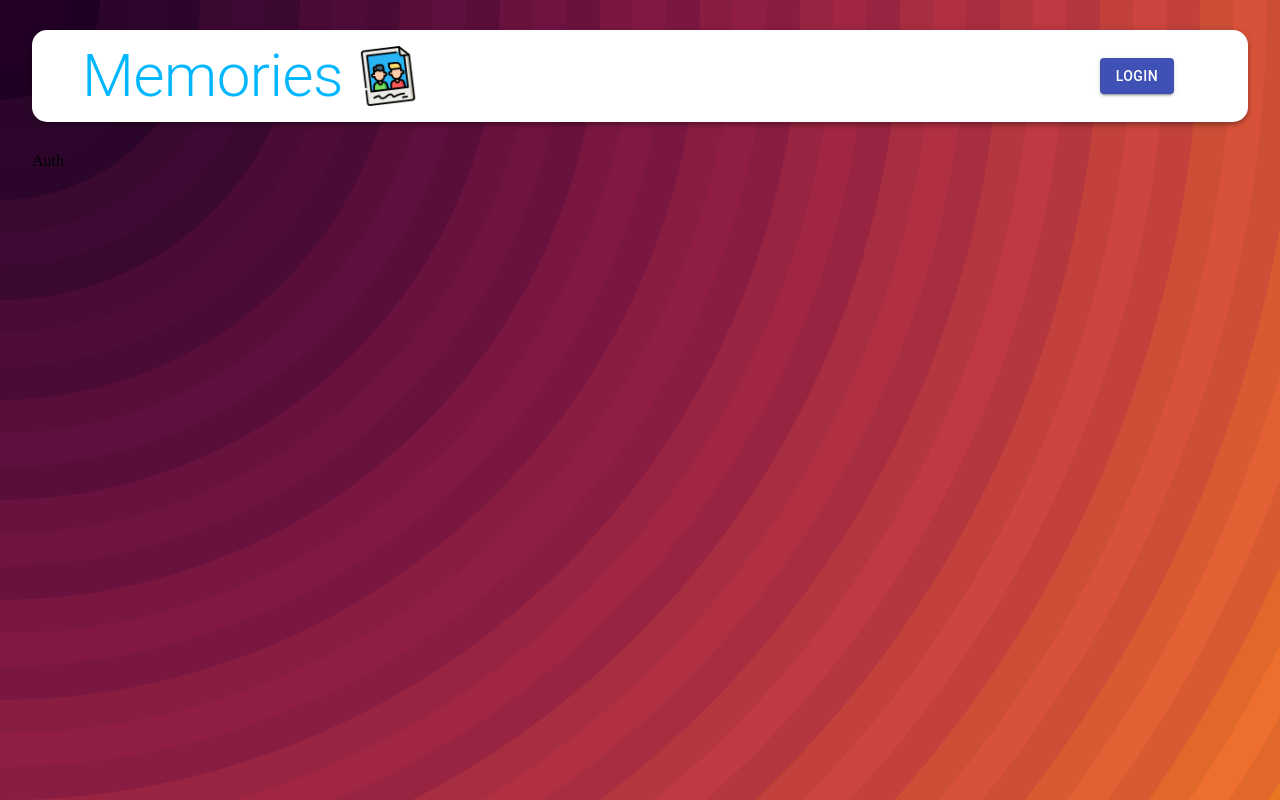
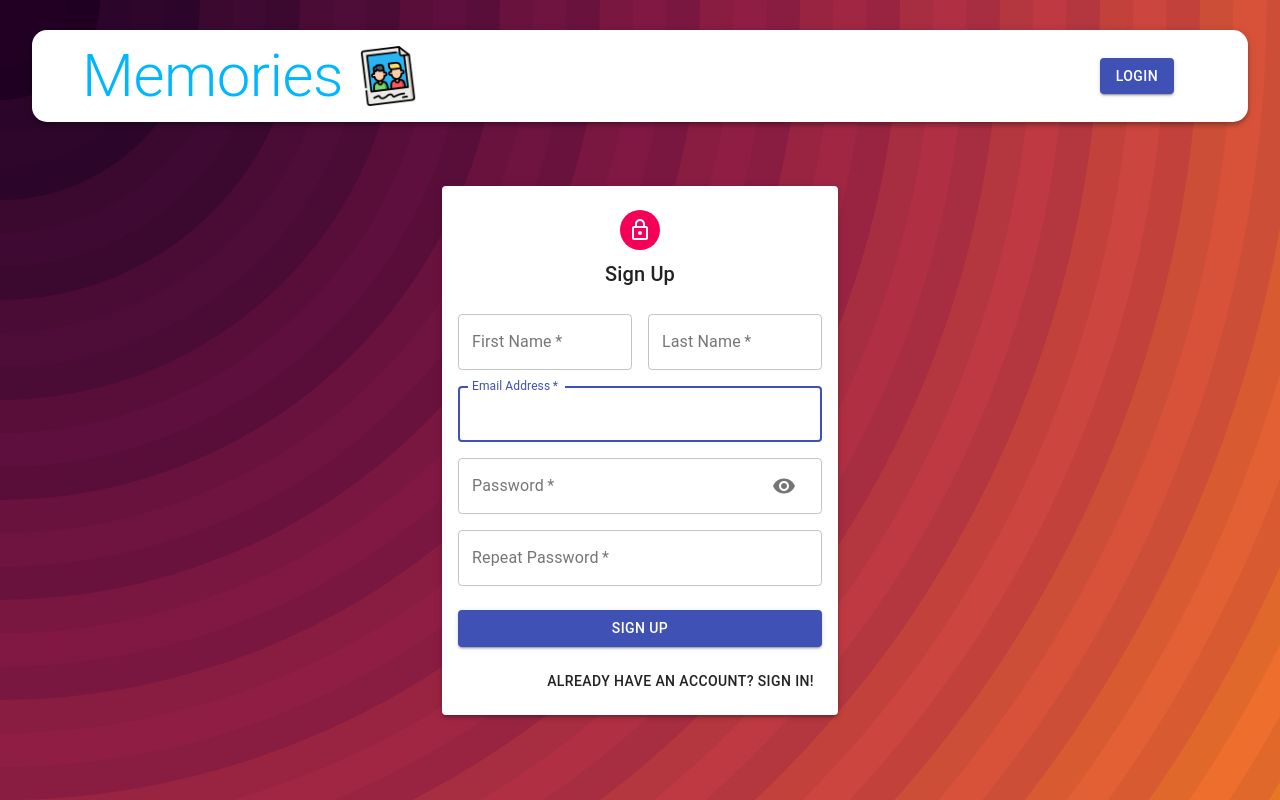
Before and after one commit to rohanbatra24/memories-react-client, a React (Create React App) app: page /auth in a window 1280 px wide. Built offline with nearby package versions, Linux system fonts and the light colour scheme.

Commit message:
create reusable input component for auth

```diff
--- a/src/components/Auth/Auth.jsx
+++ b/src/components/Auth/Auth.jsx
@@ -1,5 +1,109 @@
-import React from "react";
+import {
+  Container,
+  Paper,
+  Avatar,
+  Typography,
+  TextField,
+  Grid,
+  Button,
+} from "@material-ui/core";
+import React, { useState } from "react";
+
+import LockOutlinedIcon from "@material-ui/icons/LockOutlined";
+
+import useStyles from "./styles";
+import Input from "./Input";
 
 export default function Auth() {
-  return <div>Auth</div>;
+  const classes = useStyles();
+
+  const [showPassword, setShowPassword] = useState(false);
+
+  const [isSignup, setIsSignup] = useState(true);
+
+  const handleSubmit = (params) => {};
+
+  const handleChange = (params) => {};
+
+  const handleShowPassword = (params) => {
+    setShowPassword(!showPassword);
+  };
+
+  const switchMode = (params) => {
+    setIsSignup(!isSignup);
+    setShowPassword(false);
+  };
+
+  return (
+    <Container component="main" maxWidth="xs">
+      <Paper className={classes.paper} elevation={3}>
+        <Avatar className={classes.avatar}>
+          <LockOutlinedIcon></LockOutlinedIcon>
+        </Avatar>
+        <Typography variant="h6">{isSignup ? "Sign Up" : "Sign In"}</Typography>
+        <form className={classes.form} onSubmit={handleSubmit}>
+          <Grid container spacing={2}>
+            {isSignup && (
+              <>
+                <Input
+                  name="firstName"
+                  label="First Name"
+                  handleChange={handleChange}
+                  autoFocus
+                  half
+                ></Input>
+                <Input
+                  name="lastName"
+                  label="Last Name"
+                  handleChange={handleChange}
+                  autoFocus
+                  half
+                ></Input>
+              </>
+            )}
+            <Input
+              name="email"
+              label="Email Address"
+              handleChange={handleChange}
+              autoFocus
+              type="email"
+            ></Input>
+            <Input
+              name="password"
+              label="Password"
+              handleChange={handleChange}
+              type={showPassword ? "text" : "password"}
+              handleShowPassword={handleShowPassword}
+            ></Input>
+            {isSignup && (
+              <Input
+                name="confirmPassword"
+                label="Repeat Password"
+                handleChange={handleChange}
+                type="password"
+              ></Input>
+            )}
+          </Grid>
+          <Button
+            type="submit"
+            fullWidth
+            variant="contained"
+            color="primary"
+            className={classes.submit}
+          >
+            {isSignup ? "Sign Up" : "Sign In"}
+          </Button>
+          <Grid container justifyContent="flex-end">
+            <Grid item>
+              <Button onClick={switchMode}>
+                {isSignup
+                  ? "Already have an account? Sign in!"
+                  : "Don't have an account? Sign up!"}
+              </Button>
+            </Grid>
+          </Grid>
+        </form>
+      </Paper>
+    </Container>
+  );
 }
--- /dev/null
+++ b/src/components/Auth/Input.jsx
@@ -0,0 +1,43 @@
+import { Grid, IconButton, InputAdornment, TextField } from "@material-ui/core";
+import React from "react";
+
+import Visibility from "@material-ui/icons/Visibility";
+import VisibilityOff from "@material-ui/icons/VisibilityOff";
+
+export default function Input({
+  half,
+  name,
+  handleChange,
+  label,
+  autoFocus,
+  type,
+  handleShowPassword,
+}) {
+  return (
+    <Grid item xs={12} sm={half ? 6 : 12}>
+      <TextField
+        name={name}
+        onChange={handleChange}
+        variant="outlined"
+        required
+        fullWidth
+        label={label}
+        autoFocus={autoFocus}
+        type={type}
+        InputProps={
+          name === "password"
+            ? {
+                endAdornment: (
+                  <InputAdornment position="end">
+                    <IconButton onClick={handleShowPassword}>
+                      {type === "password" ? <Visibility /> : <VisibilityOff />}
+                    </IconButton>
+                  </InputAdornment>
+                ),
+              }
+            : null
+        }
+      ></TextField>
+    </Grid>
+  );
+}
--- a/src/components/Auth/styles.js
+++ b/src/components/Auth/styles.js
@@ -0,0 +1,30 @@
+import { makeStyles } from "@material-ui/core/styles";
+
+export default makeStyles((theme) => ({
+  paper: {
+    marginTop: theme.spacing(8),
+    display: "flex",
+    flexDirection: "column",
+    alignItems: "center",
+    padding: theme.spacing(2),
+  },
+  root: {
+    "& .MuiTextField-root": {
+      margin: theme.spacing(1),
+    },
+  },
+  avatar: {
+    margin: theme.spacing(1),
+    backgroundColor: theme.palette.secondary.main,
+  },
+  form: {
+    width: "100%", // Fix IE 11 issue.
+    marginTop: theme.spacing(3),
+  },
+  submit: {
+    margin: theme.spacing(3, 0, 2),
+  },
+  googleButton: {
+    marginBottom: theme.spacing(2),
+  },
+}));
```
